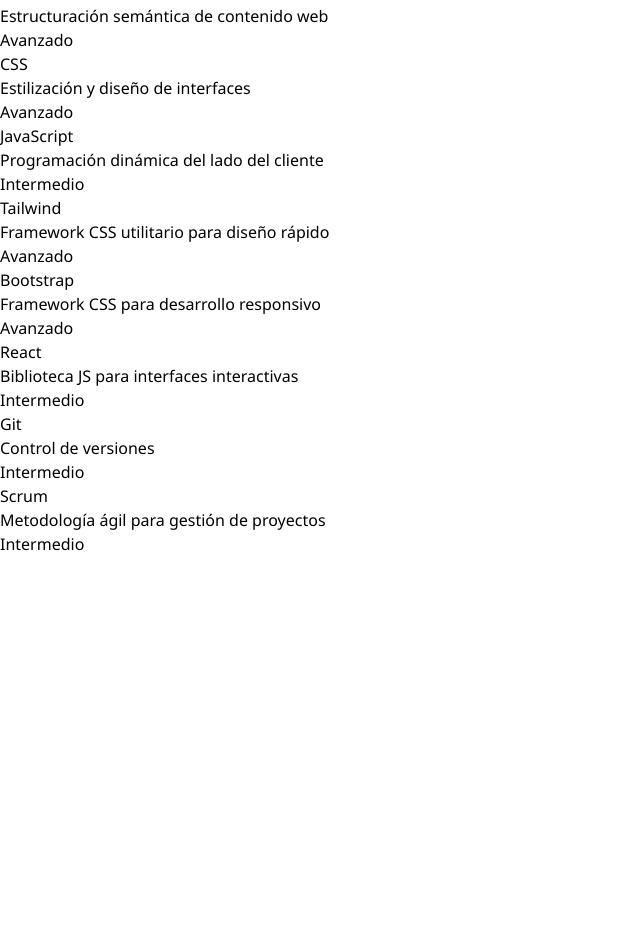
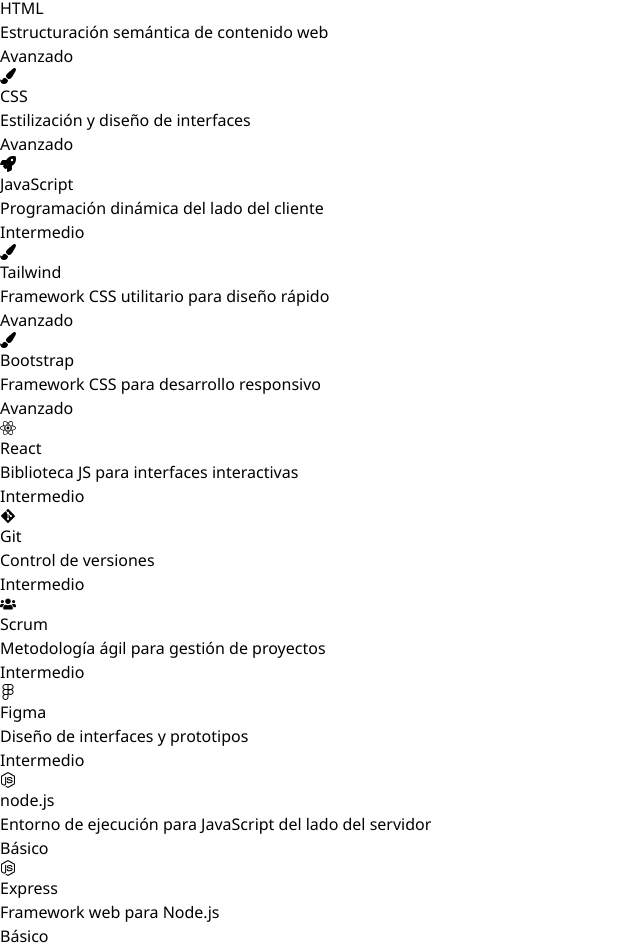
Before and after one commit to BrayanDuque/PortafolioReact, a React (Vite) app: page / in a window 1280 px wide. Shown: the part 2344-3292 px from the top of the page, without its empty margins (0-640 px from the left). Before the commit the page ends 2900 px from the top, so only its background shows below. Built offline with nearby package versions, Linux system fonts and the light colour scheme.

Commit message:
se realiza modificaciones en los skills tanto en habilidades como en diseño

```diff
--- a/package.json
+++ b/package.json
@@ -13,7 +13,8 @@
     "framer-motion": "^11.11.9",
     "lucide-react": "^0.453.0",
     "react": "^18.3.1",
-    "react-dom": "^18.3.1"
+    "react-dom": "^18.3.1",
+    "react-icons": "^5.5.0"
   },
   "devDependencies": {
     "@eslint/js": "^9.11.1",
--- a/src/Components/Skills/Skills.jsx
+++ b/src/Components/Skills/Skills.jsx
@@ -1,3 +1,27 @@
+import {
+  FaCode,
+  FaPaintBrush,
+  FaRocket,
+  FaNodeJs,
+  FaReact,
+  FaGitAlt,
+  FaUsers,
+  FaFigma,
+} from "react-icons/fa";
+
+const iconMap = {
+  HTML: <FaCode className="text-orange-400" />,
+  CSS: <FaPaintBrush className="text-blue-400" />,
+  JavaScript: <FaRocket className="text-yellow-500" />,
+  Tailwind: <FaPaintBrush className="text-teal-400" />,
+  Bootstrap: <FaPaintBrush className="text-purple-400" />,
+  React: <FaReact className="text-cyan-500" />,
+  Git: <FaGitAlt className="text-red-400" />,
+  Scrum: <FaUsers className="text-green-400" />,
+  Figma: <FaFigma className="text-pink-400" />,
+  "node.js": <FaNodeJs className="text-green-600" />,
+  Express: <FaNodeJs className="text-gray-600" />,
+};
 
 export const Skills = () => {
   const skills = [
@@ -41,29 +65,70 @@ export const Skills = () => {
       description: "Metodología ágil para gestión de proyectos",
       level: "Intermedio",
     },
+    {
+      name: "Figma",
+      description: "Diseño de interfaces y prototipos",
+      level: "Intermedio",
+    },
+    {
+      name: "node.js",
+      description: "Entorno de ejecución para JavaScript del lado del servidor",
+      level: "Básico",
+    },
+    {
+      name: "Express",
+      description: "Framework web para Node.js",
+      level: "Básico",
+    },
   ];
+
+  const borderColor = (level) =>
+    level === "Avanzado"
+      ? "border-green-300"
+      : level === "Intermedio"
+      ? "border-yellow-300"
+      : "border-gray-300";
+
+  const bgColor = "bg-white";
+
   return (
     <div className="container mx-auto px-4 py-8">
-      <h2 className="text-3xl font-bold text-center mb-8">Mis Habilidades de Desarrollo</h2>
+      <h2 className="text-2xl font-bold text-center mb-8 text-gray-800">
+        Habilidades Técnicas
+      </h2>
       <div className="grid grid-cols-1 sm:grid-cols-2 lg:grid-cols-3 xl:grid-cols-4 gap-6">
         {skills.map((skill, index) => (
-          <div key={index} className="bg-white rounded-lg shadow-md overflow-hidden transition-all hover:shadow-lg hover:-translate-y-1">
-            <div className="p-6">
-              <h3 className="text-xl font-semibold mb-2">{skill.name}</h3>
-              <p className="text-gray-600 mb-4">{skill.description}</p>
-              <span className={`px-3 py-1 rounded-full text-sm font-semibold ${
-                skill.level === "Avanzado" ? "bg-green-100 text-green-800" :
-                skill.level === "Intermedio" ? "bg-yellow-100 text-yellow-800" :
-                "bg-gray-100 text-gray-800"
-              }`}>
+          <div
+            key={index}
+            className={`rounded-lg shadow-sm border ${borderColor(
+              skill.level
+            )} ${bgColor} flex flex-col items-center p-5 transition-shadow hover:shadow-md`}
+          >
+            <span className="mb-3 text-2xl">
+              {iconMap[skill.name] || <FaCode className="text-gray-400" />}
+            </span>
+            <h3 className="text-lg font-medium mb-1 text-gray-900">
+              {skill.name}
+            </h3>
+            <p className="text-sm text-gray-500 mb-3 text-center">
+              {skill.description}
+            </p>
+            <span
+              className={`px-3 py-0.5 rounded-full text-xs font-semibold ${
+                skill.level === "Avanzado"
+                  ? "bg-green-100 text-green-700"
+                  : skill.level === "Intermedio"
+                  ? "bg-yellow-100 text-yellow-700"
+                  : "bg-gray-100 text-gray-700"
+              }`}
+            >
               {skill.level}
             </span>
-            </div>
           </div>
         ))}
       </div>
     </div>
-  )
-}
+  );
+};
 
-export default Skills
+export default Skills;
```
Also changed, not shown: 1 other file (tests, documents, lock files or other folders). Lines whose indentation alone changed are shown as unchanged.
